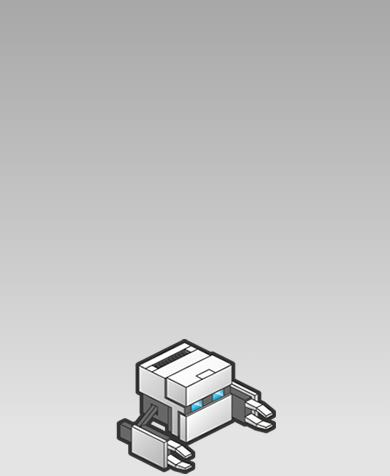
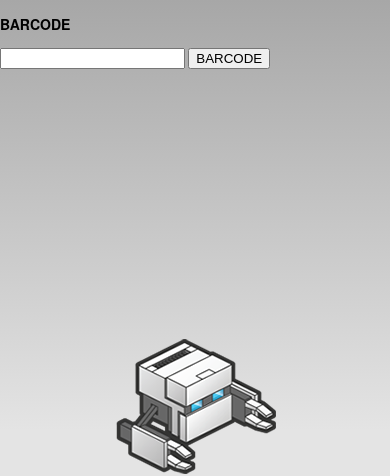
Before and after one commit to thepoho/poho_phonegap, a plain HTML site: page www/index.html in a window 390 px wide. Shown: the top 476 px of the page. Drawn offline with Linux system fonts and the light colour scheme; some packages are replaced by stand-ins of ours.

Commit message:
adding barcode scanner

```diff
--- a/config.xml
+++ b/config.xml
@@ -41,6 +41,7 @@
     <gap:plugin name="org.apache.cordova.network-information" />
     <gap:plugin name="org.apache.cordova.splashscreen" />
     <gap:plugin name="org.apache.cordova.vibration" />
+    <gap:plugin name="com.phonegap.plugins.barcodescanner" source="plugins.cordova.io"/>
     <icon src="icon.png" />
     <icon gap:platform="android" gap:qualifier="ldpi" src="www/res/icon/android/icon-36-ldpi.png" />
     <icon gap:platform="android" gap:qualifier="mdpi" src="www/res/icon/android/icon-48-mdpi.png" />
--- a/www/index.html
+++ b/www/index.html
@@ -39,8 +39,27 @@
         </div>
         <script type="text/javascript" src="cordova.js"></script>
         <script type="text/javascript" src="js/index.js"></script>
+        <script src="barcodescanner.js"></script>
         <script type="text/javascript">
             app.initialize();
+            function scan(){
+                cordova.plugins.barcodeScanner.scan(
+                  function (result) {
+                      alert("We got a barcode\n" +
+                            "Result: " + result.text + "\n" +
+                            "Format: " + result.format + "\n" +
+                            "Cancelled: " + result.cancelled);
+                  },
+                  function (error) {
+                      alert("Scanning failed: " + error);
+                  }
+               );
+            }
         </script>
+        <p>
+            <h3>BARCODE</h3>
+            <input class="barcode" size="20"/>
+            <button class="barcode_button" onclick="scan()">BARCODE</button>
+        </p>
     </body>
 </html>
```
